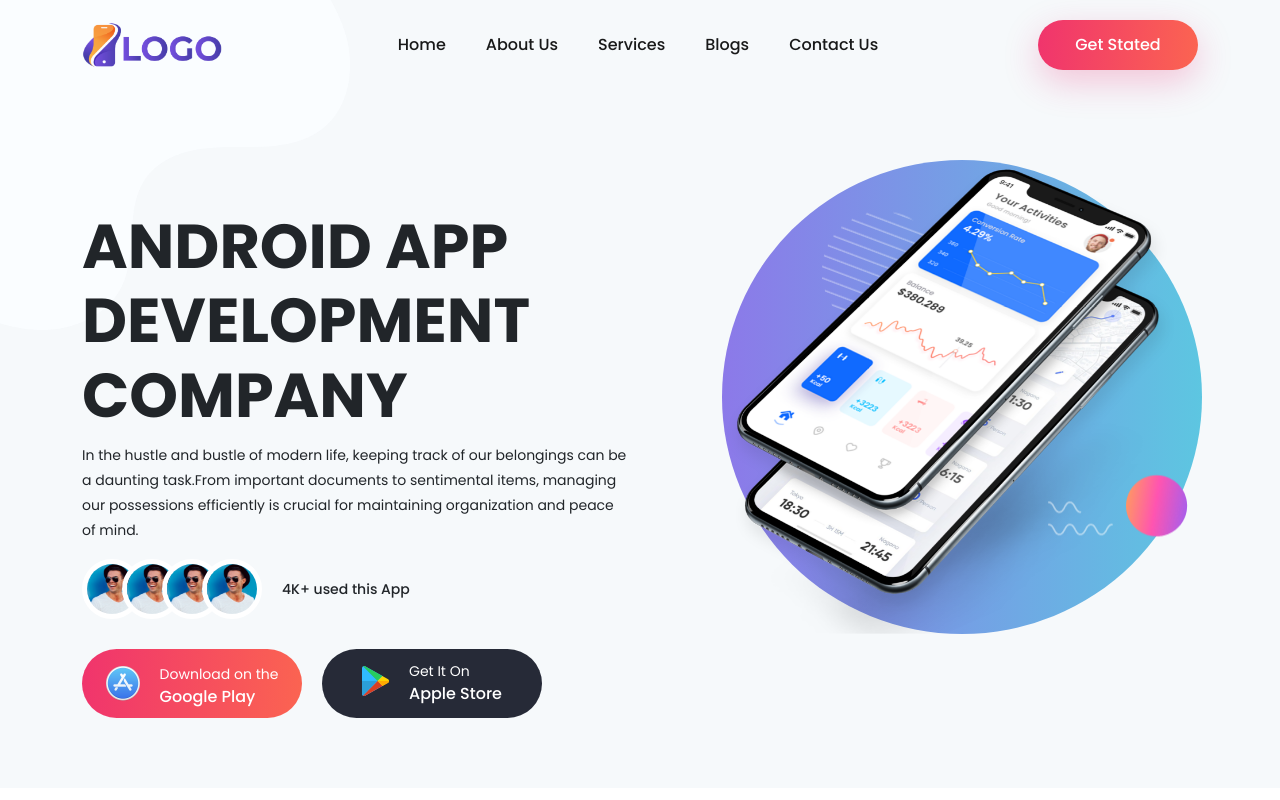
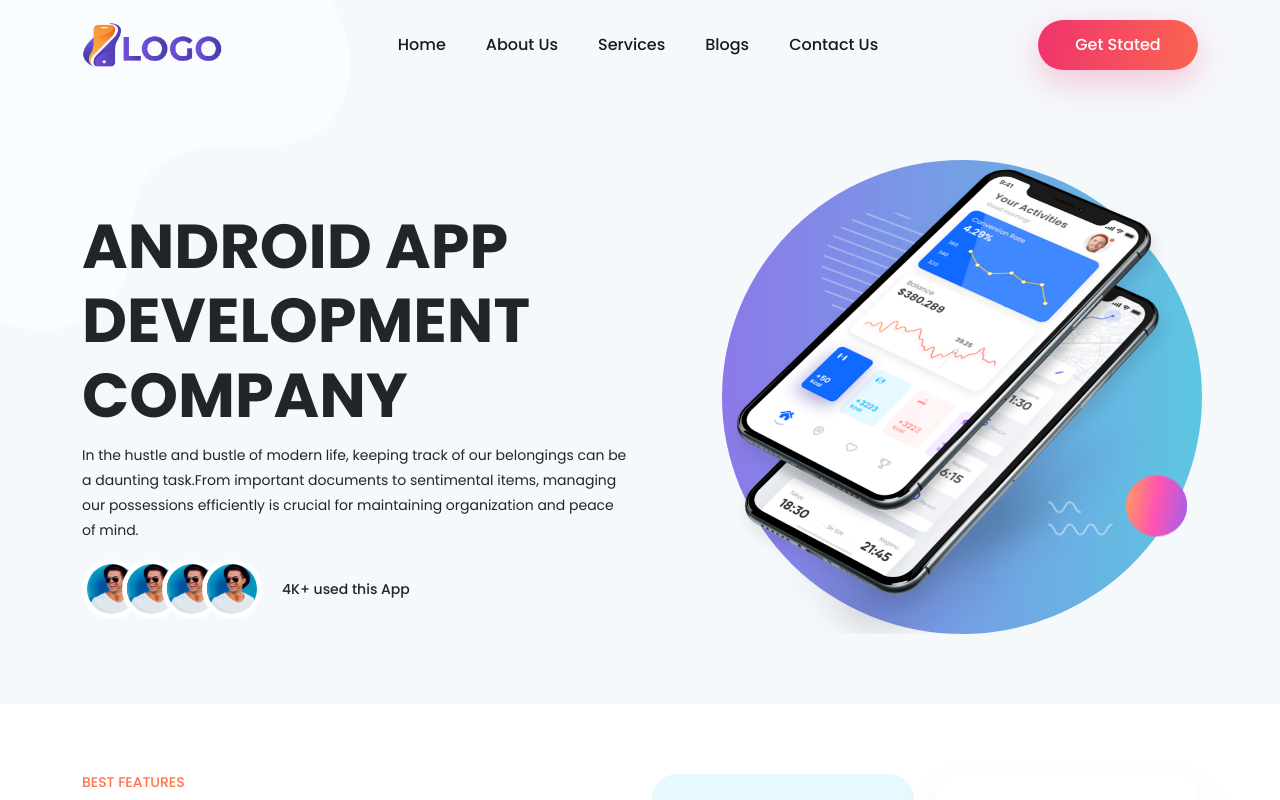
Before and after one commit to mannan-bitsclan/react-vercel-app, a React (Create React App) app: page / in a window 1280 px wide. Shown: the top 800 px of the page. Built offline with nearby package versions, Linux system fonts and the light colour scheme.

Commit message:
content chanages

```diff
--- a/src/components/Aboutappdownload/AppDownloadArea.jsx
+++ b/src/components/Aboutappdownload/AppDownloadArea.jsx
@@ -20,7 +20,7 @@
                                     <span className="sub-title">DOWNLOAD APP</span>
                                     <h2>Let's Get Your Free Copy From Apple and Play Store</h2>
                                     <p>Instant free download from store Cloud based storage for your data backup just log in with your mail account from play store and using whatever you want for your business purpose orem ipsum dummy text.</p>
-                                    <div className="btn-box">
+                                    {/* <div className="btn-box">
                                         <a href="https://play.google.com/store/apps" className="playstore-btn" target="_blank">
                                             <img alt="image" loading="lazy" width={27} height={30} decoding="async" data-nimg={1} src="assets/images/play-store.png" style={{ color: 'transparent' }} />
                                             Get It On
@@ -30,7 +30,7 @@
                                             <img alt="image" loading="lazy" width={34} height={35} decoding="async" data-nimg={1} src="assets/images/apple-store.png" style={{ color: 'transparent' }} />
                                             Download on the<span>Apple Store</span>
                                         </a>
-                                    </div>
+                                    </div> */}
                                 </div>
                             </div>
                             <div data-aos="fade-up" className="col-lg-6 col-md-12">
--- a/src/components/Herosection/Herosection.jsx
+++ b/src/components/Herosection/Herosection.jsx
@@ -31,7 +31,7 @@
                                     <span data-aos="fade-up">4K+ used this App</span>
                                 </div>
 
-                                <Downloadbutton />
+                                {/* <Downloadbutton /> */}
                             </div>
                         </div>
 
--- a/src/pages/Home.jsx
+++ b/src/pages/Home.jsx
@@ -165,7 +165,7 @@
                             <Heading subheading={"DOWNLOAD APP"} mainheading={`Let's Get Your Free Copy From Apple and Play Store`} />
                             <p data-aos="fade-up" className="common-text">Instant free download from store Cloud based storage for your data backup just log in with your mail account from play store and using whatever you want for your business purpose orem ipsum dummy text.</p>
 
-                            <Downloadbutton />
+                            {/* <Downloadbutton /> */}
                             <img src="assets/images/shape-2.png" className='download-app-image-2' alt="" />
                         </div>
 
```
